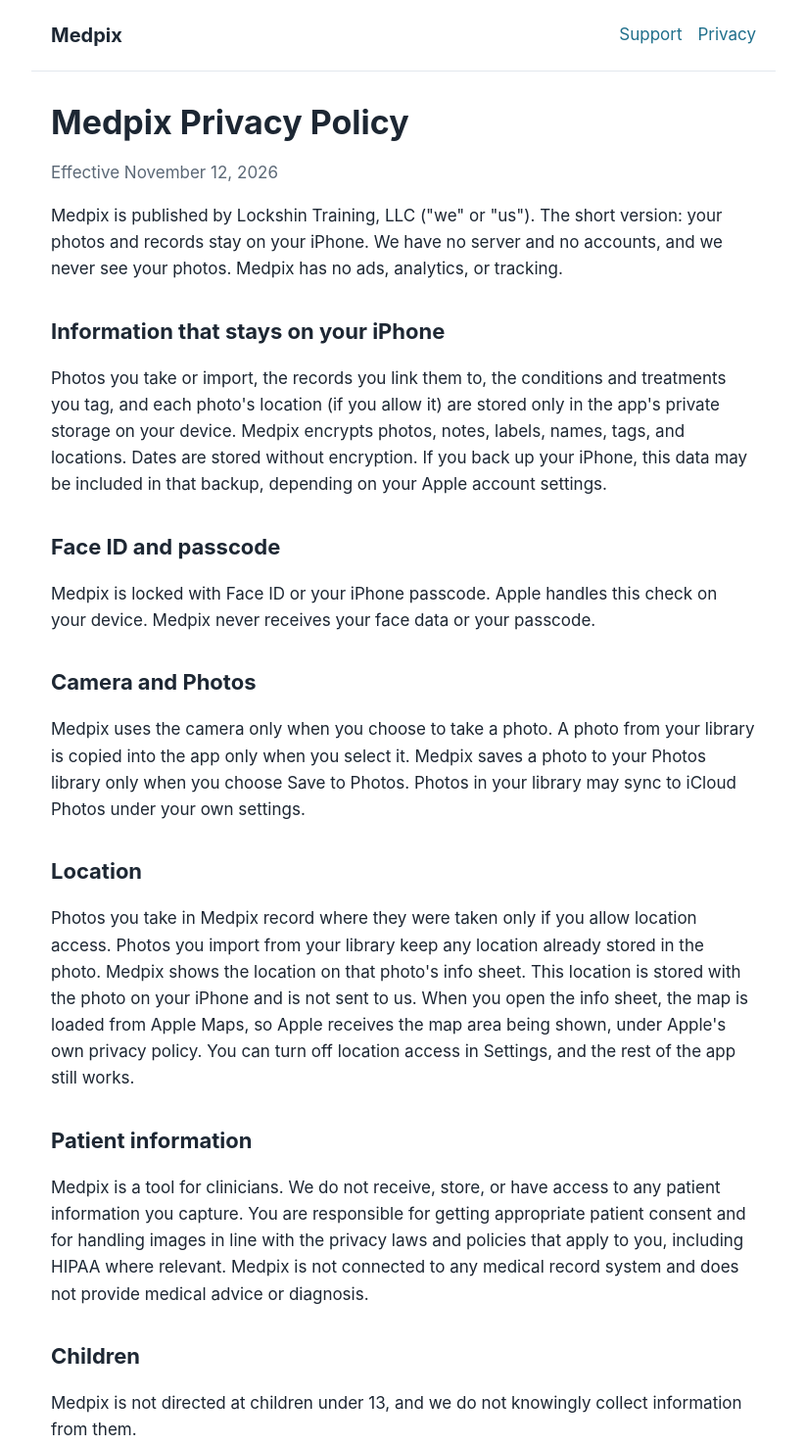
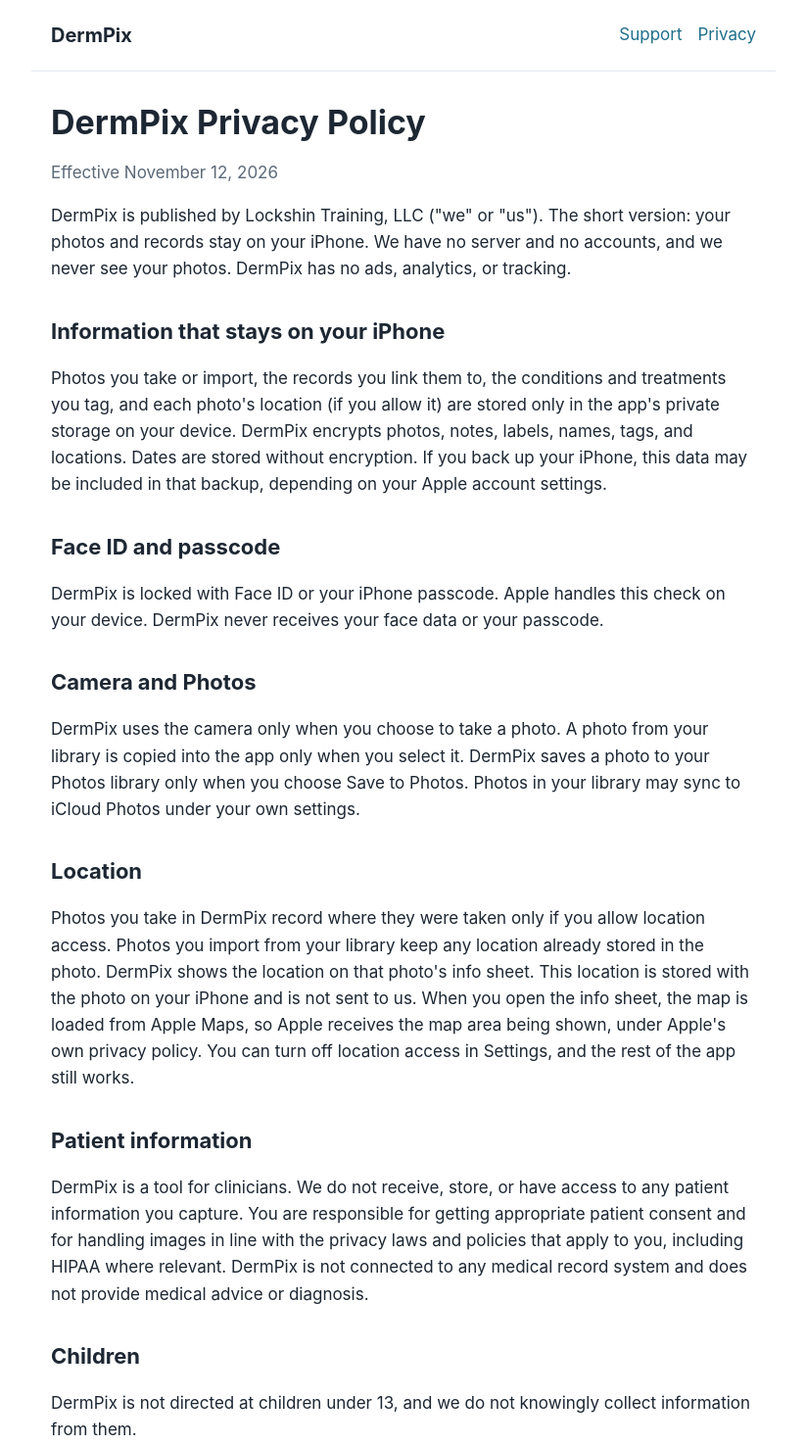
Before and after one commit to benlockshin-design/medpix, a plain HTML site: page privacy/index.html in a window 1280 px wide. Shown: the top 1476 px of the page at 98% size, without its empty margins (228-1051 px from the left). Drawn offline with Linux system fonts and the light colour scheme.

Commit message:
Rename Medpix to DermPix on privacy page

```diff
--- a/privacy/index.html
+++ b/privacy/index.html
@@ -3,36 +3,36 @@
 <head>
 <meta charset="utf-8">
 <meta name="viewport" content="width=device-width, initial-scale=1">
-<title>Medpix Privacy Policy</title>
+<title>DermPix Privacy Policy</title>
 <link rel="stylesheet" href="../assets/style.css">
 </head>
 <body>
 <header>
-  <a class="brand" href="../">Medpix</a>
+  <a class="brand" href="../">DermPix</a>
   <nav><a href="../support/">Support</a><a href="./">Privacy</a></nav>
 </header>
 <main>
-  <h1>Medpix Privacy Policy</h1>
+  <h1>DermPix Privacy Policy</h1>
   <p class="muted">Effective November 12, 2026</p>
-  <p>Medpix is published by Lockshin Training, LLC ("we" or "us"). The short version: your photos and records stay on your iPhone. We have no server and no accounts, and we never see your photos. Medpix has no ads, analytics, or tracking.</p>
+  <p>DermPix is published by Lockshin Training, LLC ("we" or "us"). The short version: your photos and records stay on your iPhone. We have no server and no accounts, and we never see your photos. DermPix has no ads, analytics, or tracking.</p>
 
   <h2>Information that stays on your iPhone</h2>
-  <p>Photos you take or import, the records you link them to, the conditions and treatments you tag, and each photo's location (if you allow it) are stored only in the app's private storage on your device. Medpix encrypts photos, notes, labels, names, tags, and locations. Dates are stored without encryption. If you back up your iPhone, this data may be included in that backup, depending on your Apple account settings.</p>
+  <p>Photos you take or import, the records you link them to, the conditions and treatments you tag, and each photo's location (if you allow it) are stored only in the app's private storage on your device. DermPix encrypts photos, notes, labels, names, tags, and locations. Dates are stored without encryption. If you back up your iPhone, this data may be included in that backup, depending on your Apple account settings.</p>
 
   <h2>Face ID and passcode</h2>
-  <p>Medpix is locked with Face ID or your iPhone passcode. Apple handles this check on your device. Medpix never receives your face data or your passcode.</p>
+  <p>DermPix is locked with Face ID or your iPhone passcode. Apple handles this check on your device. DermPix never receives your face data or your passcode.</p>
 
   <h2>Camera and Photos</h2>
-  <p>Medpix uses the camera only when you choose to take a photo. A photo from your library is copied into the app only when you select it. Medpix saves a photo to your Photos library only when you choose Save to Photos. Photos in your library may sync to iCloud Photos under your own settings.</p>
+  <p>DermPix uses the camera only when you choose to take a photo. A photo from your library is copied into the app only when you select it. DermPix saves a photo to your Photos library only when you choose Save to Photos. Photos in your library may sync to iCloud Photos under your own settings.</p>
 
   <h2>Location</h2>
-  <p>Photos you take in Medpix record where they were taken only if you allow location access. Photos you import from your library keep any location already stored in the photo. Medpix shows the location on that photo's info sheet. This location is stored with the photo on your iPhone and is not sent to us. When you open the info sheet, the map is loaded from Apple Maps, so Apple receives the map area being shown, under Apple's own privacy policy. You can turn off location access in Settings, and the rest of the app still works.</p>
+  <p>Photos you take in DermPix record where they were taken only if you allow location access. Photos you import from your library keep any location already stored in the photo. DermPix shows the location on that photo's info sheet. This location is stored with the photo on your iPhone and is not sent to us. When you open the info sheet, the map is loaded from Apple Maps, so Apple receives the map area being shown, under Apple's own privacy policy. You can turn off location access in Settings, and the rest of the app still works.</p>
 
   <h2>Patient information</h2>
-  <p>Medpix is a tool for clinicians. We do not receive, store, or have access to any patient information you capture. You are responsible for getting appropriate patient consent and for handling images in line with the privacy laws and policies that apply to you, including HIPAA where relevant. Medpix is not connected to any medical record system and does not provide medical advice or diagnosis.</p>
+  <p>DermPix is a tool for clinicians. We do not receive, store, or have access to any patient information you capture. You are responsible for getting appropriate patient consent and for handling images in line with the privacy laws and policies that apply to you, including HIPAA where relevant. DermPix is not connected to any medical record system and does not provide medical advice or diagnosis.</p>
 
   <h2>Children</h2>
-  <p>Medpix is not directed at children under 13, and we do not knowingly collect information from them.</p>
+  <p>DermPix is not directed at children under 13, and we do not knowingly collect information from them.</p>
 
   <h2>Deleting your information</h2>
   <p>You can delete photos in the app at any time. Deleting the app removes its data from your iPhone. Photos you saved to your Photos library stay there until you delete them from Photos.</p>
@@ -48,7 +48,7 @@
 </main>
 <footer>
   <p>&copy; 2026 Lockshin Training, LLC</p>
-  <p><a href="../">Medpix</a><a href="../support/">Support</a><a href="./">Privacy Policy</a></p>
+  <p><a href="../">DermPix</a><a href="../support/">Support</a><a href="./">Privacy Policy</a></p>
 </footer>
 </body>
 </html>
```
